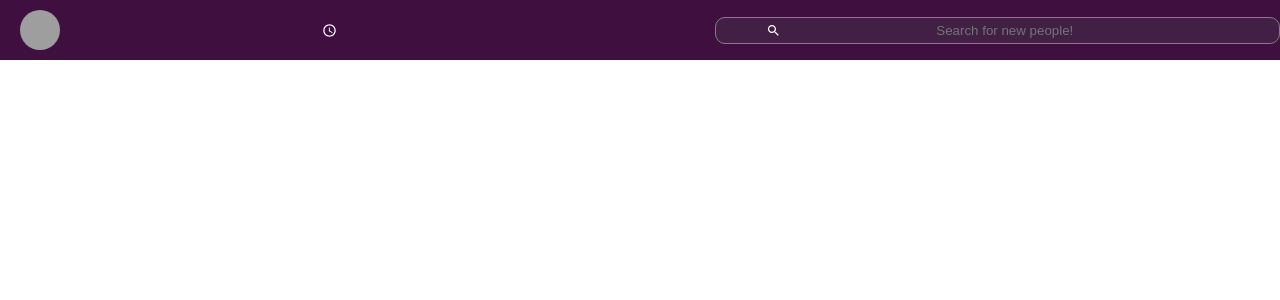
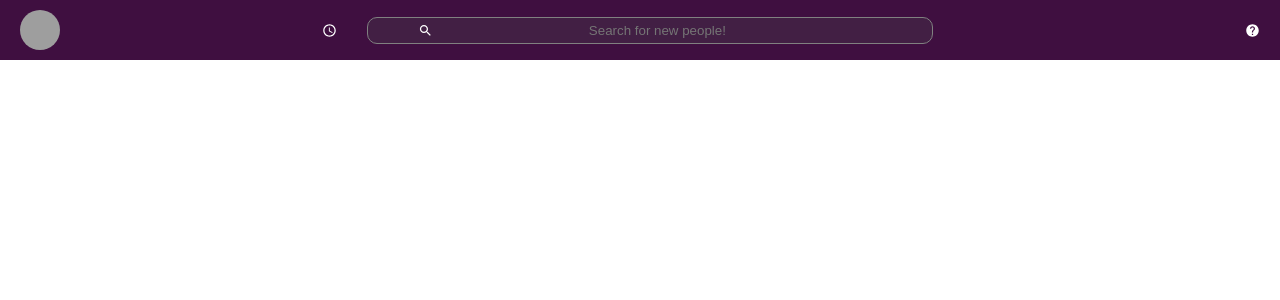
Before and after one commit to davidwesolowski/slack-clone, a React (Create React App) app: page / in a window 1280 px wide. Shown: the top 300 px of the page. Built offline with nearby package versions, Linux system fonts and the light colour scheme; grey boxes are pictures that could not be loaded.

Commit message:
Created right pane with help icon

```diff
--- a/src/components/Header/Header.css
+++ b/src/components/Header/Header.css
@@ -41,3 +41,14 @@
 .header__search > input:focus {
     outline: none;
 }
+
+.header__right {
+    flex: 0.3;
+    display: flex;
+    justify-content: flex-end;
+}
+
+.header__right > .MuiSvgIcon-root {
+    margin-left: auto;
+    margin-right: 2rem;
+}
--- a/src/components/Header/Header.js
+++ b/src/components/Header/Header.js
@@ -2,6 +2,7 @@ import React from 'react'
 import { Avatar } from '@material-ui/core';
 import AccessTimeIcon from '@material-ui/icons/AccessTime';
 import SearchIcon from '@material-ui/icons/Search';
+import HelpIcon from '@material-ui/icons/Help';
 import './Header.css';
 
 const Header = () => {
@@ -15,6 +16,9 @@ const Header = () => {
                 <SearchIcon />
                 <input placeholder="Search for new people!"/>
             </div>
+            <div className="header__right">
+                <HelpIcon />
+            </div>
         </div>
     )
 }
```
